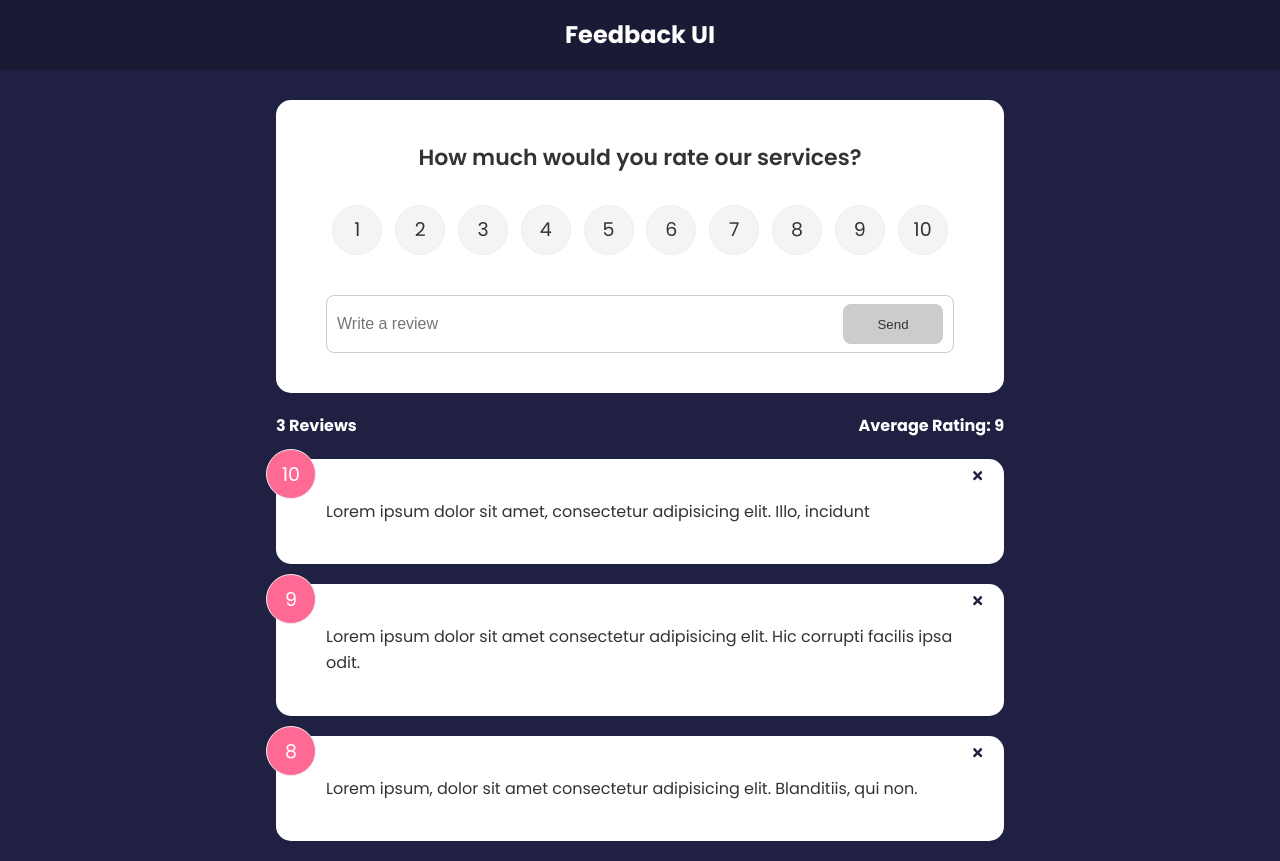
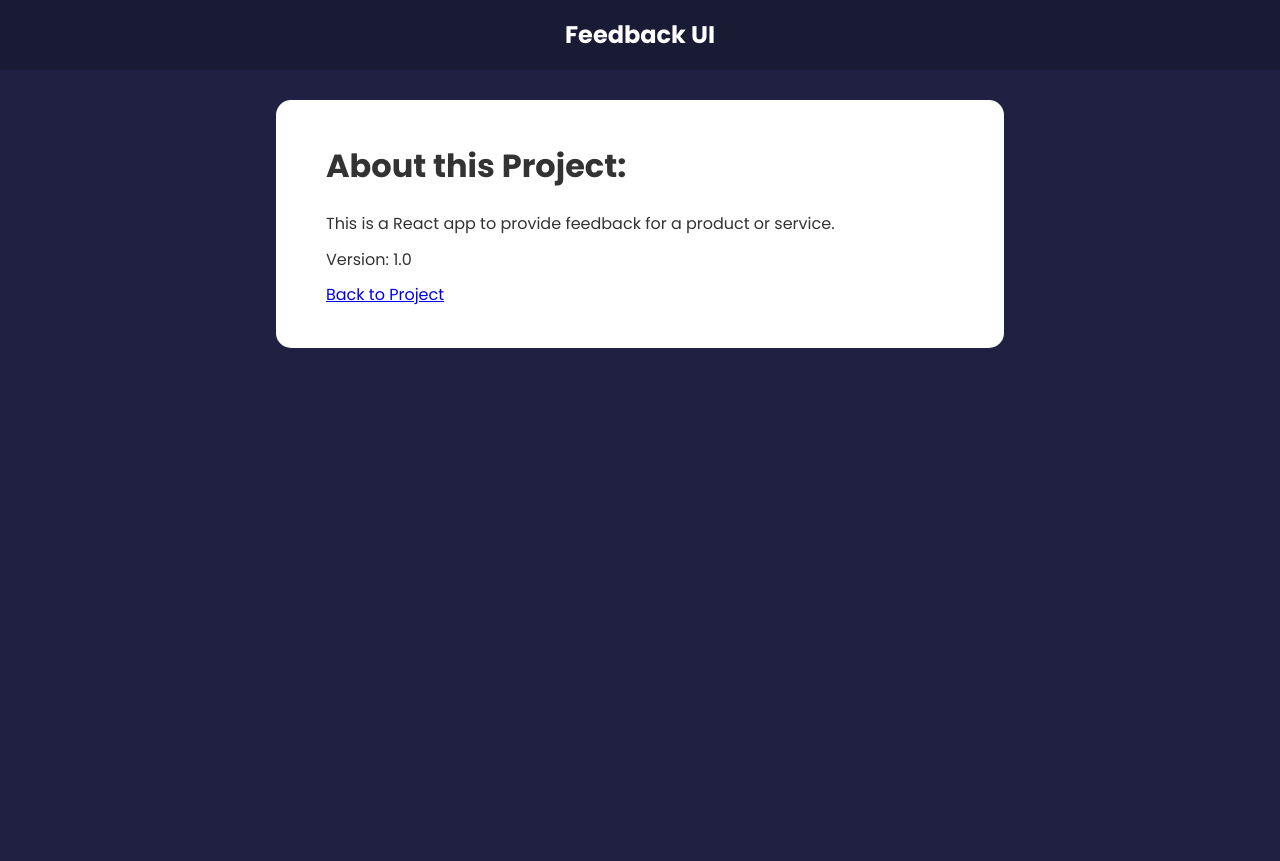
Before and after one commit to visheshtomarr/feedback-app, a React (Create React App) app: page /about in a window 1280 px wide. After the commit the page ends 800 px from the top, so only its background shows below. Built offline with nearby package versions, Linux system fonts and the light colour scheme.

Commit message:
Added AboutPage component and routing

```diff
--- a/package.json
+++ b/package.json
@@ -10,6 +10,7 @@
     "react": "^18.3.1",
     "react-dom": "^18.3.1",
     "react-icons": "^5.3.0",
+    "react-router-dom": "^6.26.2",
     "react-scripts": "5.0.1",
     "uuid": "^10.0.0",
     "web-vitals": "^2.1.4"
--- a/src/App.js
+++ b/src/App.js
@@ -1,10 +1,13 @@
 import { useState } from "react";
+import { v4 as uuidv4 } from 'uuid';
+import { BrowserRouter as Router, Routes, Route } from "react-router-dom";
 import Header from "./Components/Header.jsx";
 import FeedbackStats from "./Components/FeedbackStats.jsx";
 import FeedbackList from "./Components/FeedbackList.jsx";
 import FeedbackData from "./data/FeedbackData";
 import FeedbackForm from "./Components/FeedbackForm.jsx";
-import { v4 as uuidv4 } from 'uuid';
+import AboutPage from "./Pages/AboutPage.jsx";
+
 
 function App() {
     // Declaring 'App' level state and set-state method for FeedbackData.
@@ -27,14 +30,25 @@
     }
 
     return (
-        <>
+        <Router>
             <Header />
             <div className="container">
-                <FeedbackForm handleAdd={addFeedback}/>
-                <FeedbackStats feedback={feedback} />
-                <FeedbackList feedback={feedback} handleDelete={deleteFeedback} />
+                <Routes>
+                    <Route
+                        exact
+                        path="/"
+                        element={
+                            <>
+                                <FeedbackForm handleAdd={addFeedback}/>
+                                <FeedbackStats feedback={feedback} />
+                                <FeedbackList feedback={feedback} handleDelete={deleteFeedback} />
+                            </>
+                        }
+                    />
+                    <Route path="/about" element={ <AboutPage /> } />
+                </Routes>
             </div>
-        </>
+        </Router>
     )
 }
 
--- /dev/null
+++ b/src/Pages/AboutPage.jsx
@@ -0,0 +1,17 @@
+import Card from "../Components/shared/Card";
+
+function AboutPage() {
+    return (
+        <Card>
+            <div className="about">
+                <h1>About this Project:</h1>
+                <p>This is a React app to provide feedback for a product or service.</p>
+                <p>Version: 1.0</p>
+
+                <a href="/">Back to Project</a>
+            </div>
+        </Card>
+    )
+}
+
+export default AboutPage;
```
Also changed, not shown: 1 other file (tests, documents, lock files or other folders).
